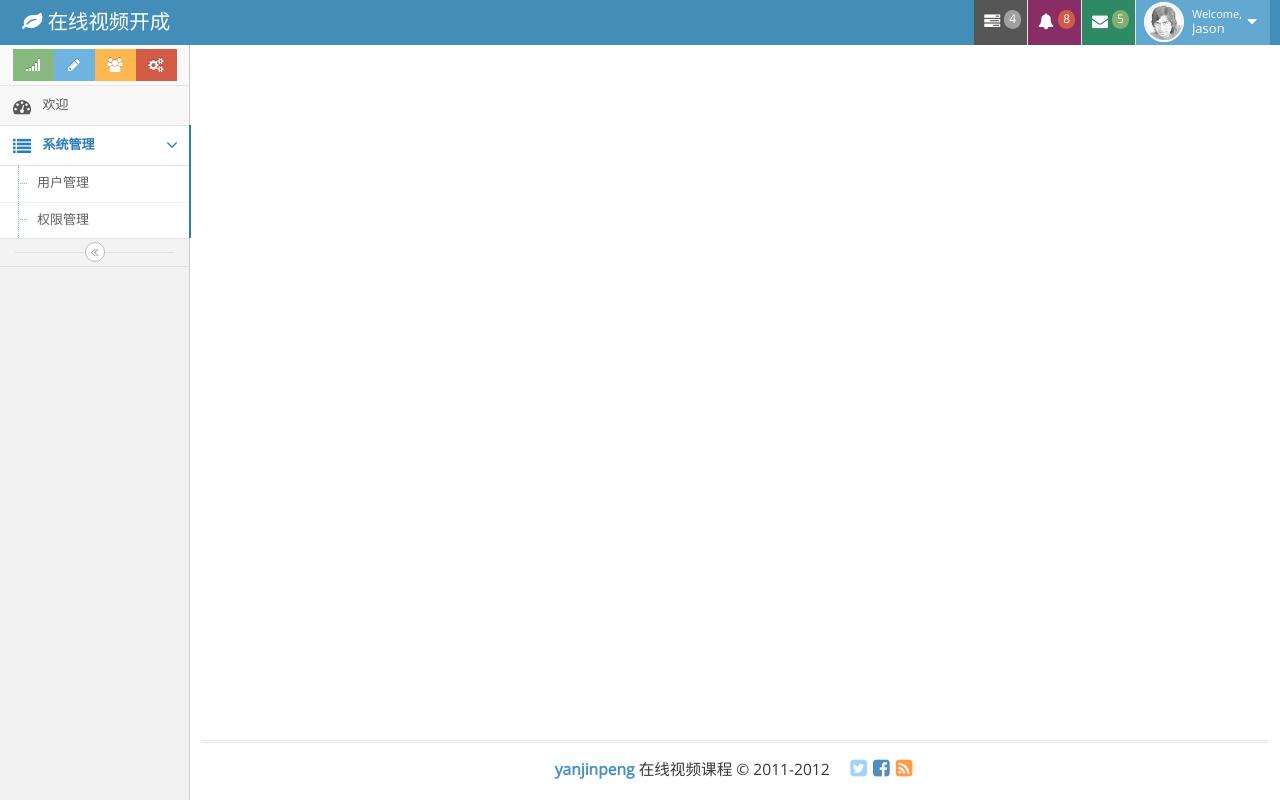
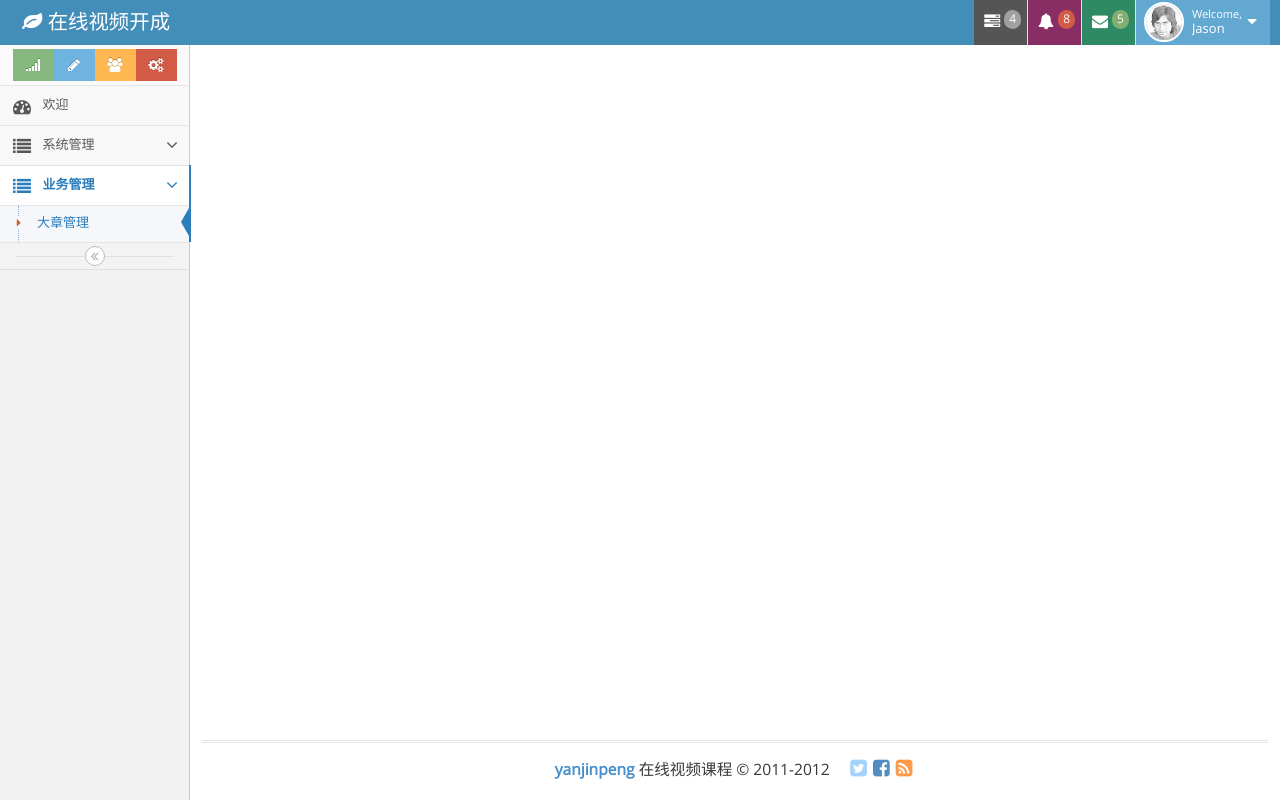
Before and after one commit to yjpqwe/course, a Vue app in the folder admin/: page /admin in a window 1280 px wide. Built offline with nearby package versions, Linux system fonts and the light colour scheme; the HTML template or start-up script is replaced by a standard one.

Commit message:
1.点击sidebar菜单实现页面跳转并增加激活样式

```diff
--- a/admin/src/router.js
+++ b/admin/src/router.js
@@ -23,7 +23,7 @@
             path: 'welcome',
             component: Welcome,
         },{
-            path: 'chapter',
+            path: 'business/chapter',
             component: Chapter
         }]
     }]
--- a/admin/src/views/admin.vue
+++ b/admin/src/views/admin.vue
@@ -354,16 +354,16 @@
                 </div><!-- /.sidebar-shortcuts -->
 
                 <ul class="nav nav-list">
-                    <li class="">
-                        <a href="index.html">
+                    <li class="" id="welcome-sidebar">
+                        <router-link to="/admin/welcome">
                             <i class="menu-icon fa fa-tachometer"></i>
                             <span class="menu-text"> 欢迎 </span>
-                        </a>
+                        </router-link>
 
                         <b class="arrow"></b>
                     </li>
 
-                    <li class="active open">
+                    <li class="">
                         <a href="#" class="dropdown-toggle">
                             <i class="menu-icon fa fa-list"></i>
                             <span class="menu-text"> 系统管理 </span>
@@ -393,6 +393,30 @@
                             </li>
                         </ul>
                     </li>
+
+                    <li class="active open">
+                        <a href="#" class="dropdown-toggle">
+                            <i class="menu-icon fa fa-list"></i>
+                            <span class="menu-text"> 业务管理 </span>
+
+                            <b class="arrow fa fa-angle-down"></b>
+                        </a>
+
+                        <b class="arrow"></b>
+
+                        <ul class="submenu">
+                            <li class="active" id="business-chapter-sidebar">
+                                <router-link to="admin/business/chapter">
+                                    <i class="menu-icon fa fa-caret-right"></i>
+                                    大章管理
+                                </router-link>
+
+                                <b class="arrow"></b>
+                            </li>
+
+                        </ul>
+                    </li>
+
                 </ul><!-- /.nav-list -->
 
                 <div class="sidebar-toggle sidebar-collapse" id="sidebar-collapse">
@@ -457,6 +481,22 @@
         methods: {
             login () {
                 this.$router.push("/admin")
+            },
+            /**
+             * 菜单激活样式，id是当前点击的菜单的id
+             * @param id
+             */
+            activeSidebar: function (id) {
+                //兄弟菜单去掉active样式，自身增加active样式 二级菜单
+                $("#"+id).siblings().removeClass("active");
+                $("#"+id).siblings().find("li").removeClass("active");
+                $("#"+id).sibling().addClass("active");
+
+                //如果有父菜单，父菜单的兄弟菜单去掉open active，父菜单增加open active 一级菜单
+                let parentLi = $("#"+id).parents("li");
+                if (parentLi){
+                    parentLi.siblings().removeClass("open active");
+                }
             }
         }
     }
--- a/admin/src/views/admin/chapter.vue
+++ b/admin/src/views/admin/chapter.vue
@@ -971,3 +971,14 @@
                 </tbody>
             </table>
 </template>
+
+<script>
+    export default {
+        name: 'chapter',
+        mounted: function(){
+            this.$parent.activeSidebar("business-chapter-sidebar")
+        },
+        methods: {
+        }
+    }
+</script>
--- a/admin/src/views/admin/welcome.vue
+++ b/admin/src/views/admin/welcome.vue
@@ -3,3 +3,14 @@
         <h1>您好，欢迎进入控台</h1>
     </div>
 </template>
+
+<script>
+    export default {
+        name: 'welcome',
+        mounted: function(){
+            this.$parent.activeSidebar("welcome-sidebar")
+        },
+        methods: {
+        }
+    }
+</script>
```
